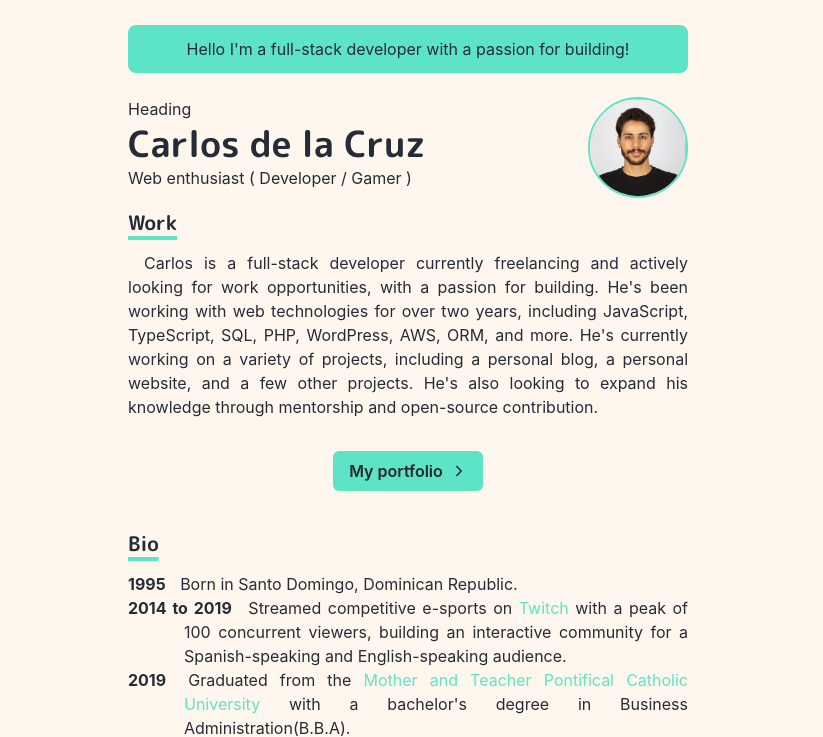
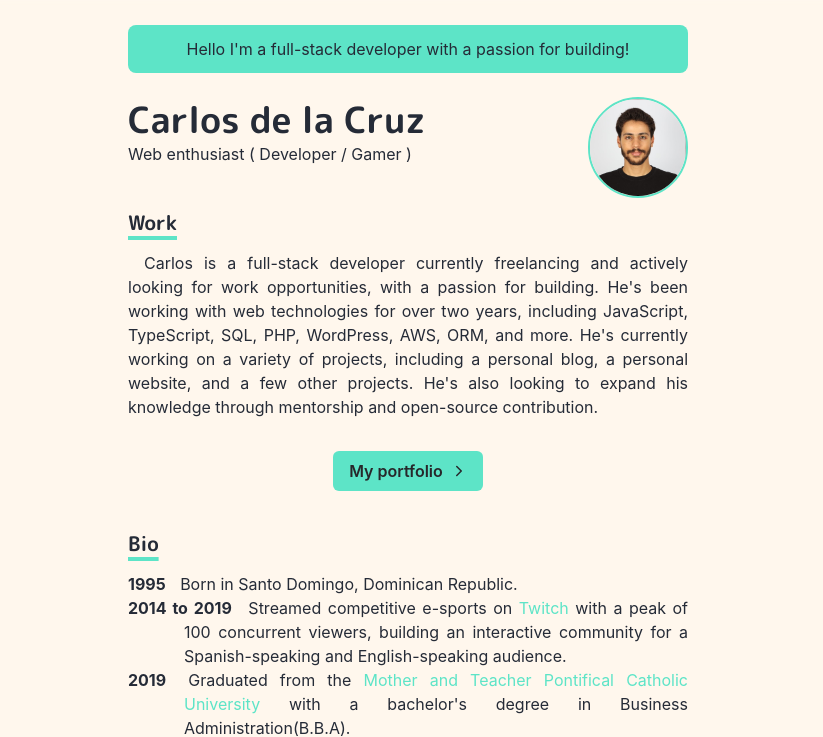
Before and after one commit to heyimcarlos/portfolio, an Astro site: page / in a window 1280 px wide. Shown: the part 55-792 px from the top of the page, without its empty margins (232-1055 px from the left). Built offline with nearby package versions, Linux system fonts and the light colour scheme; Astro itself is replaced by a stand-in of ours.

Commit message:
remove heading text in homepage

```diff
--- a/src/pages/index.astro
+++ b/src/pages/index.astro
@@ -40,7 +40,6 @@ import Heading from '../components/Heading.js'
         </div>
         <section class="md:flex">
           <div class="grow">
-            Heading
             <Heading
               className="leading-10 text-3xl font-mplus font-bold md:leading-tight md:text-4xl"
               as="h2"
```
